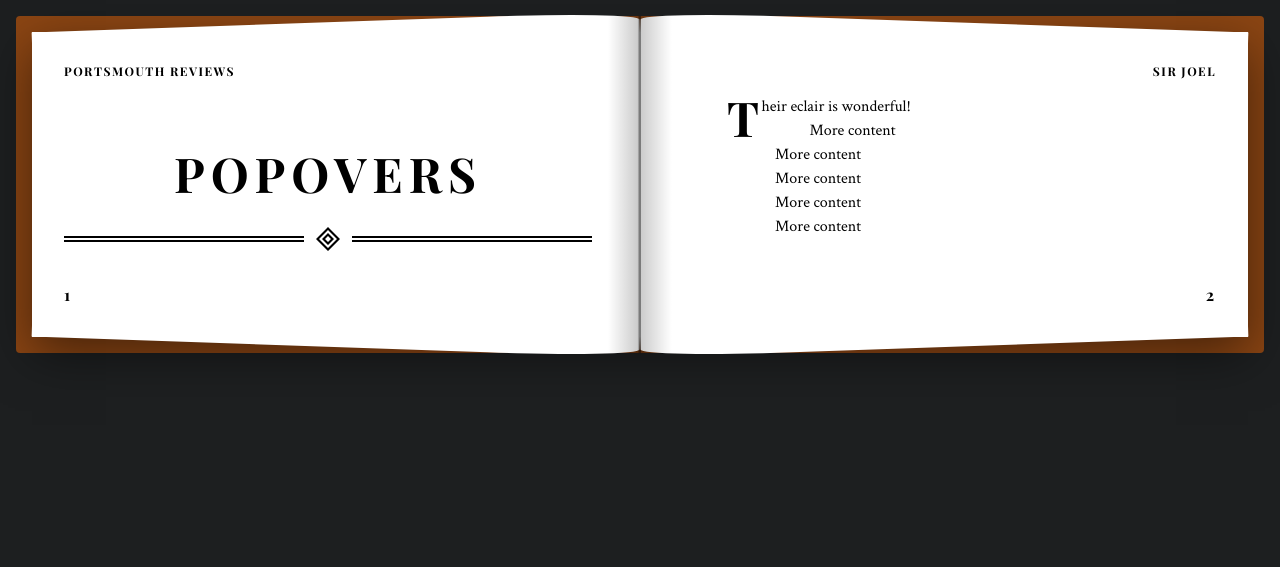
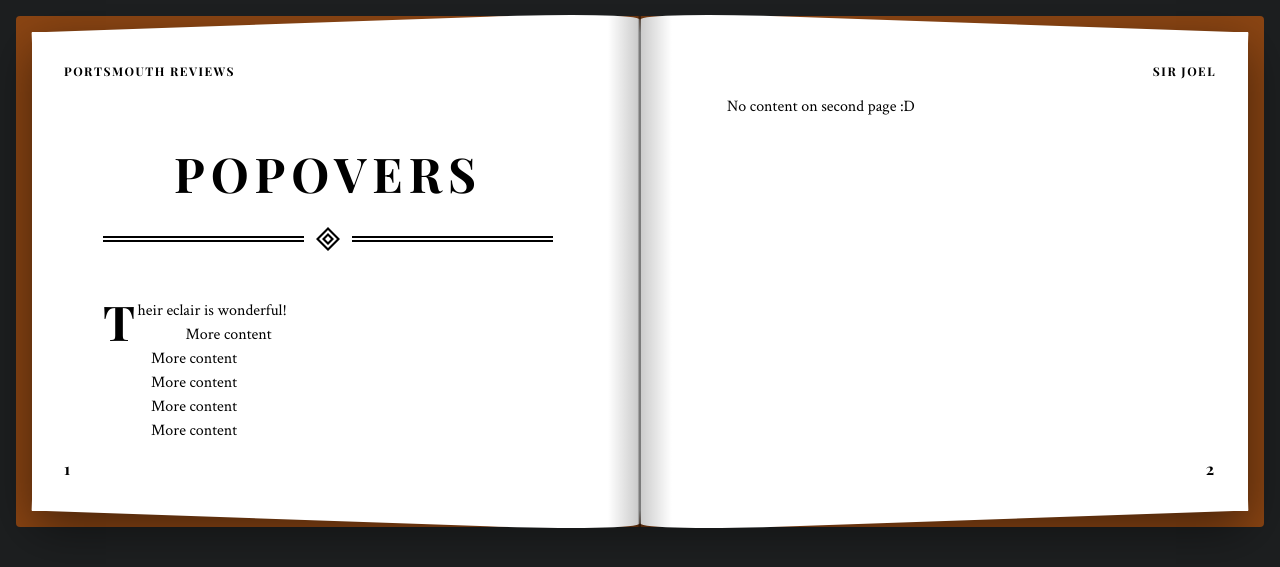
Before and after one commit to JBarna/portsmouth, a Jekyll site: the page built from _reviews/popovers.md, in a window 1280 px wide. Shown: the top 567 px of the page. Built offline with Jekyll 4.4.1, drawn with Linux system fonts in a browser that asks for light colours; some web fonts are replaced.

Commit message:
made two columns

```diff
--- a/_layouts/page.html
+++ b/_layouts/page.html
@@ -1,11 +1,16 @@
 {% include page-header.html %}
-<h2 class="chapter-title">{{page.name}}</h2>
+<div class="page">
+    <h2 class="chapter-title">{{page.name}}</h2>
+    {{content}}
+</div>
+<div class="page">
+    No content on second page :D
+</div>
 
 <!--
     So if there is an extra newline between the content in the collection content
     then it will wrap that automatically in a <p> element which works nicely with the format.
 -->
-{{content}}
 <!-- <p>
     Sublime Text 2 was opened and a new document was created. "I love this time of year," Erin gleefully thought to herself.
 </p>
--- a/assets/css/page.css
+++ b/assets/css/page.css
@@ -248,6 +248,15 @@ body {
         z-index: 1;
     }
 
+    .open-book > article {
+        display: flex;
+        flex-direction: row;
+    }
+
+    .page {
+        width: 50%
+    }
+
     /* Header/Footer */
     .open-book header:before,
     .open-book header:after,
```
